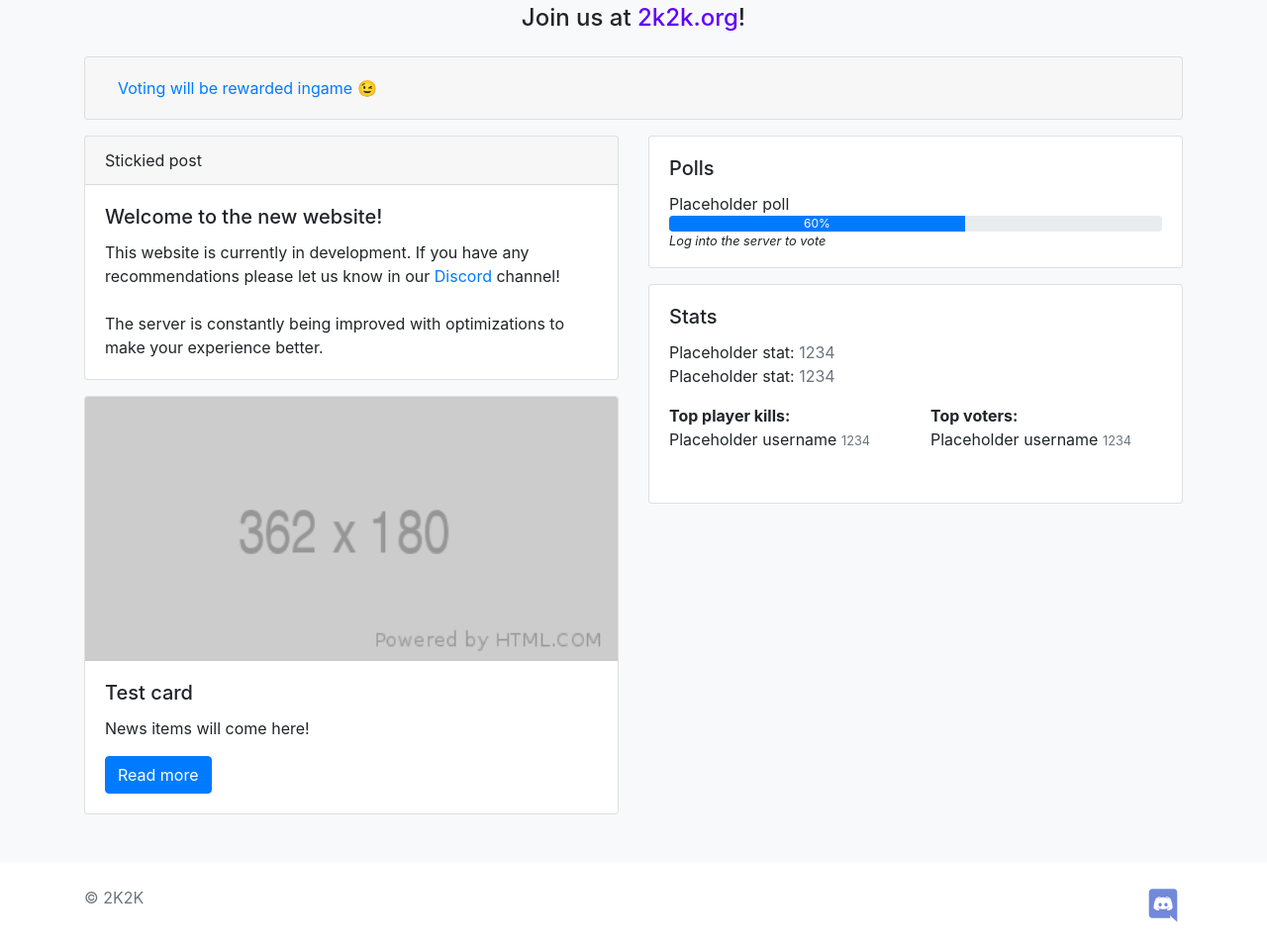
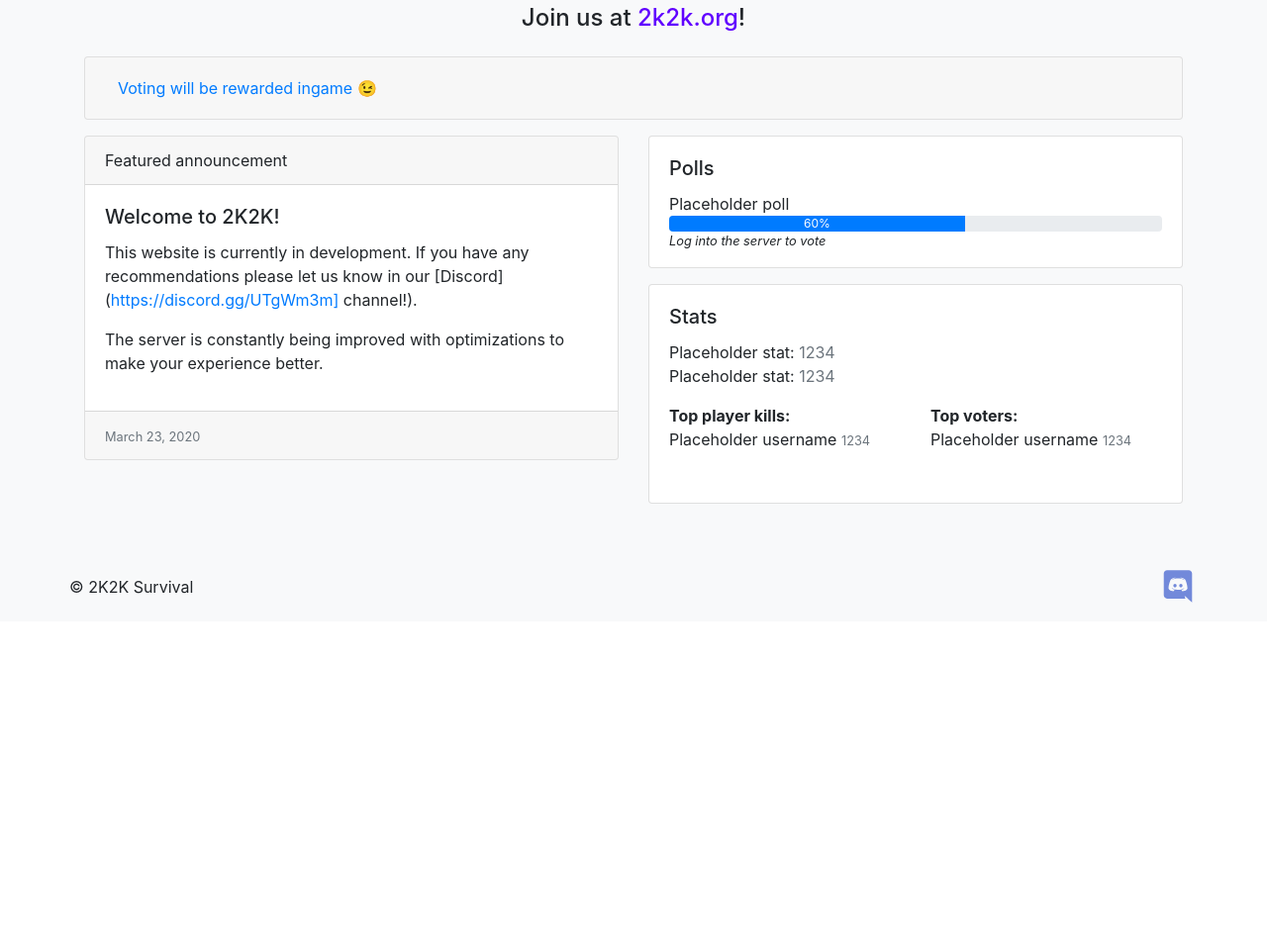
Before and after one commit to muradbu/2k2k, a Gatsby site: page / in a window 1280 px wide. Shown: the part 465-1424 px from the top of the page at 99% size. After the commit the page ends 1093 px from the top, so only its background shows below. Built offline with nearby package versions, Linux system fonts and the light colour scheme; Gatsby itself is replaced by a stand-in of ours.

Commit message:
Added announcement feature

```diff
--- a/gatsby-config.js
+++ b/gatsby-config.js
@@ -5,5 +5,13 @@
  */
 
 module.exports = {
-  plugins: [`gatsby-plugin-react-helmet`]
+  plugins: [{
+    resolve: `gatsby-source-filesystem`,
+    options: {
+      name: `src`,
+      path: `${__dirname}/src/pages`,
+    },
+  },
+    `gatsby-plugin-react-helmet`,
+    `gatsby-transformer-remark`,]
 }
--- a/gatsby-node.js
+++ b/gatsby-node.js
@@ -0,0 +1,47 @@
+const path = require(`path`)
+
+const { createFilePath } = require(`gatsby-source-filesystem`)
+exports.onCreateNode = ({ node, getNode, actions }) => {
+  const { createNodeField } = actions
+  if (node.internal.type === `MarkdownRemark`) {
+    const slug = createFilePath({ node, getNode, basePath: `pages` })
+    createNodeField({
+      node,
+      name: `slug`,
+      value: slug,
+    })
+  }
+}
+
+/* exports.createPages = async function ({ actions, graphql }) {
+  const { data } = await graphql(`
+    {
+      allMarkdownRemark(
+        sort: { order: DESC, fields: [frontmatter___date] }
+        limit: 1000
+      ) {
+        edges {
+          node {
+            fields {
+              slug
+            }
+          }
+        }
+      }
+    }
+  `)
+
+  if (data.errors) {
+    reporter.panicOnBuild(`Error while running GraphQL query.`)
+    return
+  }
+
+  data.allMarkdownRemark.edges.forEach(edge => {
+    const slug = edge.node.fields.slug
+    actions.createPage({
+      path: slug,
+      component: require.resolve(`./src/templates/NewsTemplate.js`),
+      context: { slug: slug }, // additional data can be passed via context
+    })
+  })
+} */
--- a/package.json
+++ b/package.json
@@ -17,6 +17,8 @@
     "bootstrap": "^4.4.1",
     "gatsby": "^2.19.49",
     "gatsby-plugin-react-helmet": "^3.2.0",
+    "gatsby-source-filesystem": "^2.2.2",
+    "gatsby-transformer-remark": "^2.7.1",
     "react": "^16.13.0",
     "react-bootstrap": "^1.0.0-beta.17",
     "react-dom": "^16.13.0",
--- a/src/components/Brand.js
+++ b/src/components/Brand.js
@@ -12,7 +12,7 @@
 
     return (
         <>
-            <OverlayTrigger placement="bottom" overlay={renderTooltip} onHide={() => console.log("e")}>
+            <OverlayTrigger placement="bottom" overlay={renderTooltip}>
                 <h4 className={`text-center ${props.styleName}`} onClick={() => { copyAndChangeMessage() }}>Join us at <span className="text-brand">2k2k.org</span>!</h4>
             </OverlayTrigger>
         </>
--- a/src/components/cards/Card.js
+++ b/src/components/cards/Card.js
@@ -1,17 +1,23 @@
 import React from 'react';
-import Button from 'react-bootstrap/Button';
-// Temporary import, delete later
-import placeholder from '../../../static/placeholder.png';
+import Card from 'react-bootstrap/Card'
 
-export default function Card(props) {
+export default function CardItem(props) {
   return (
-    <div className="card mt-3">
-      <img className="card-img-top" src={placeholder} alt="news" />
-      <div className="card-body">
-        <h5 className="card-title">{props.title}</h5>
-        <p className="card-text">{props.description}</p>
-        <Button variant="primary">Read more</Button>
-      </div>
-    </div>
+    <Card className="mt-3">
+      {props.sticky ? <Card.Header>Featured announcement</Card.Header> : ''}
+      <Card.Body>
+        <Card.Title>
+          {props.title}
+        </Card.Title>
+        <Card.Text>
+          {props.children}
+        </Card.Text>
+      </Card.Body>
+      <Card.Footer>
+        <small className="text-muted">
+          {props.date}
+        </small>
+      </Card.Footer>
+    </Card>
   )
 }
--- a/src/css/2k2k.css
+++ b/src/css/2k2k.css
@@ -5,6 +5,13 @@
         margin-bottom: 0 !important;
         max-height: 100%;
         height: 350px;
+    }
+
+    html, body {
+        min-height: 100%;
+        margin: 0;
+        padding: 0;
+        height: 100%;
     }
 
     .br-0 {
--- a/src/pages/index.js
+++ b/src/pages/index.js
@@ -1,6 +1,5 @@
 import React from 'react';
-import StickyCard from '../components/cards/StickyCard';
-import Card from '../components/cards/Card';
+import CardItem from '../components/cards/Card';
 import GeneralCard from '../components/cards/GeneralCard';
 import Poll from '../components/Poll';
 import Stat from '../components/Stat';
@@ -12,11 +11,11 @@
 import Row from 'react-bootstrap/Row';
 import Col from 'react-bootstrap/Col';
 
-export default () => {
+export default ({ data }) => {
 
     const stickyMessage = ["This website is currently in development. If you have any recommendations please let us know in our ",
         <a href="https://discord.gg/UTgWm3m" target="_blank" rel="noopener noreferrer">Discord</a>, " channel!",
-         <br />, <br />, "The server is constantly being improved with optimizations to make your experience better."]
+        <br />, <br />, "The server is constantly being improved with optimizations to make your experience better."]
 
     return (
         <>
@@ -26,8 +25,11 @@
                     <VoteExpand />
                     <Row>
                         <Col xs={12} sm={12} md={6} lg={6}>
-                            <StickyCard title="Welcome to the new website!" description={stickyMessage} />
-                            <Card title="Test card" description="News items will come here!" />
+                            {data.allMarkdownRemark.edges.map(({ node }, key) => (
+                                <CardItem title={node.frontmatter.title} sticky={node.frontmatter.sticky} date={node.frontmatter.date} >
+                                    <div dangerouslySetInnerHTML={{__html: node.html}}></div>
+                                </CardItem>
+                            ))}
                         </Col>
                         <Col xs={12} sm={12} md={6} lg={6}>
                             <GeneralCard title="Polls">
@@ -55,3 +57,26 @@
         </>
     )
 }
+
+
+/*
+excerpt (pruneLength: 250) to limit max chars visible
+*/
+export const query = graphql`
+query {
+    allMarkdownRemark(sort: { order: DESC, fields: [frontmatter___date] }) {
+      edges {
+        node {
+          id
+          excerpt (pruneLength: 250)
+          html
+          frontmatter {
+            date(formatString: "MMMM DD, YYYY")
+            title
+            sticky
+          }
+        }
+      }
+    }
+  }
+`
--- /dev/null
+++ b/src/pages/posts/welcome.md
@@ -0,0 +1,9 @@
+---
+date: "2020-03-23"
+title: "Welcome to 2K2K!"
+sticky: true
+---
+
+This website is currently in development. If you have any recommendations please let us know in our [Discord](https://discord.gg/UTgWm3m] channel!).
+
+The server is constantly being improved with optimizations to make your experience better.
--- a/src/templates/Footer.js
+++ b/src/templates/Footer.js
@@ -1,21 +1,19 @@
 import React from 'react';
 import Container from 'react-bootstrap/Container';
 import DiscordRefer from '../components/DiscordRefer';
-import { Row, Col } from 'react-bootstrap';
+import Navbar from 'react-bootstrap/Navbar';
 
 export default function Footer() {
     return (
-        <footer className="text-muted py-4">
+        <Navbar sticky="bottom" bg="light" variant="light">
             <Container>
-                <Row>
-                    <Col>
-                        <p>© 2K2K</p>
-                    </Col>
-                    <Col className="d-flex flex-row-reverse">
+                © 2K2K Survival
+            <Navbar.Collapse className="justify-content-end">
+                    <Navbar.Text>
                         <DiscordRefer />
-                    </Col>
-                </Row>
+                    </Navbar.Text>
+                </Navbar.Collapse>
             </Container>
-        </footer>
+        </Navbar>
     )
 }
```
Also changed, not shown: src/templates/NewsTemplate.js (added, +40 -0 lines), README.md, 1 other file.
